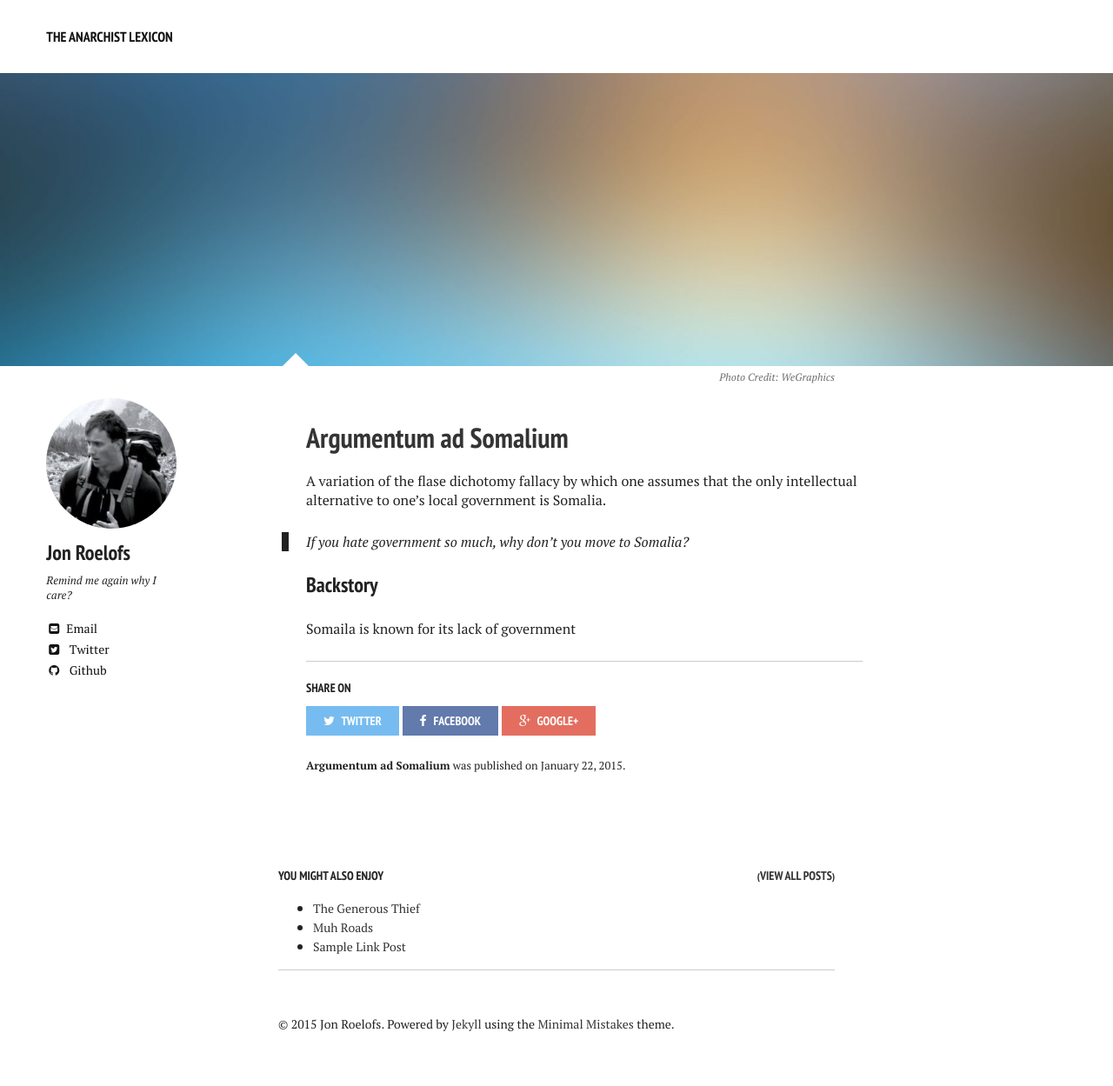
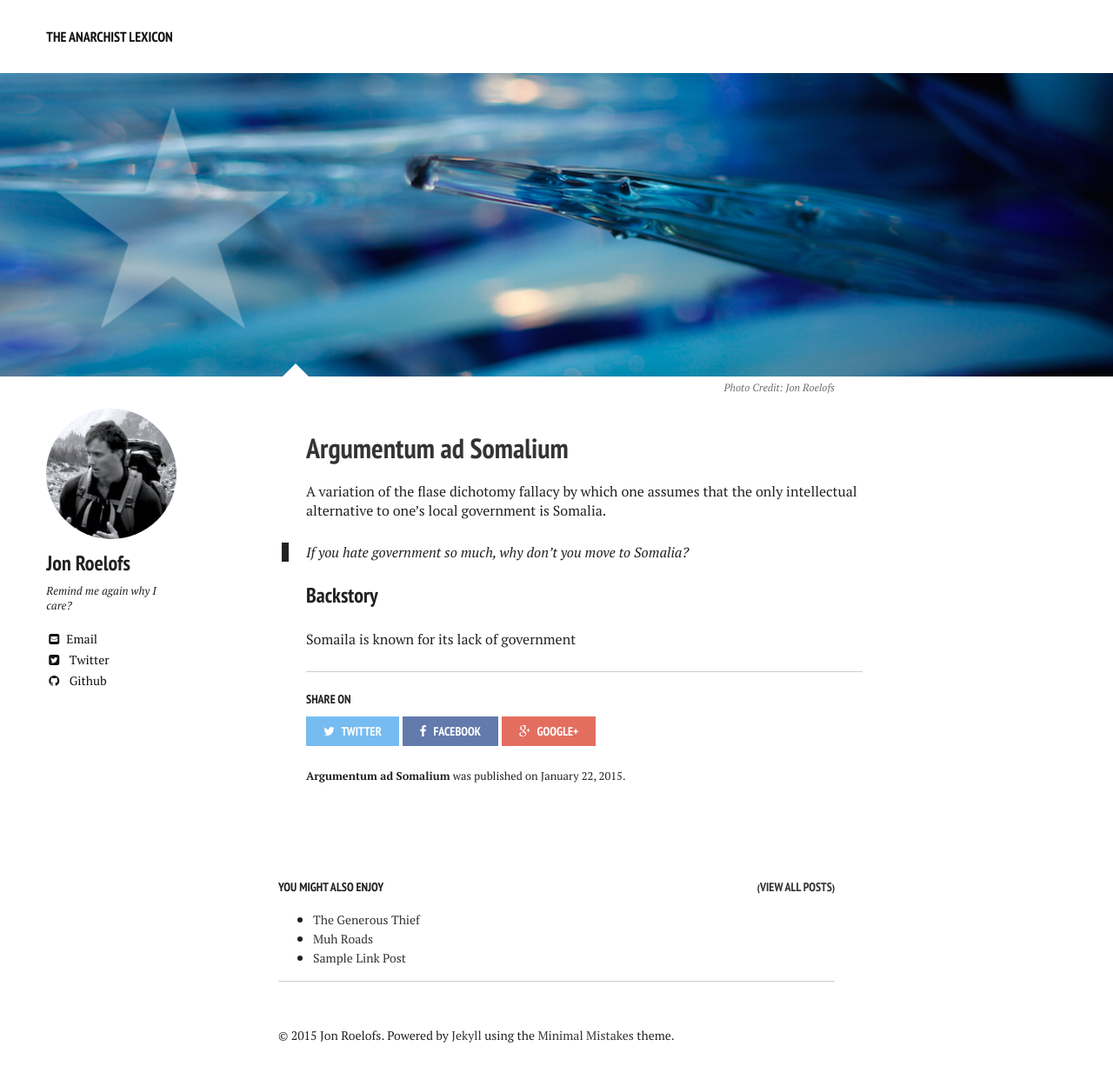
Before and after one commit to anarchistlexicon/anarchistlexicon.github.io, a Jekyll site: the page built from _posts/2015-01-22-argumentum-ad-somalium.md, in a window 1280 px wide. Shown: the whole page at 87% size. Built offline with Jekyll 4.4.1, drawn with Linux system fonts in a browser that asks for light colours; nearby versions of some CDN libraries.

Commit message:
Add picture for somalia

```diff
--- a/_posts/2015-01-22-argumentum-ad-somalium.md
+++ b/_posts/2015-01-22-argumentum-ad-somalium.md
@@ -6,9 +6,8 @@
 tags: [fallacies somalia]
 comments: true
 image:
-  feature: sample-image-4.jpg
-  credit: WeGraphics
-  creditlink: http://wegraphics.net/downloads/free-ultimate-blurred-background-pack/
+  feature: somalia-flag.png
+  credit: Jon Roelofs
 ---
 
 A variation of the flase dichotomy fallacy by which one assumes that the only intellectual alternative to one's local government is Somalia.
```
Also changed, not shown: images/somalia-flag.png (added).
